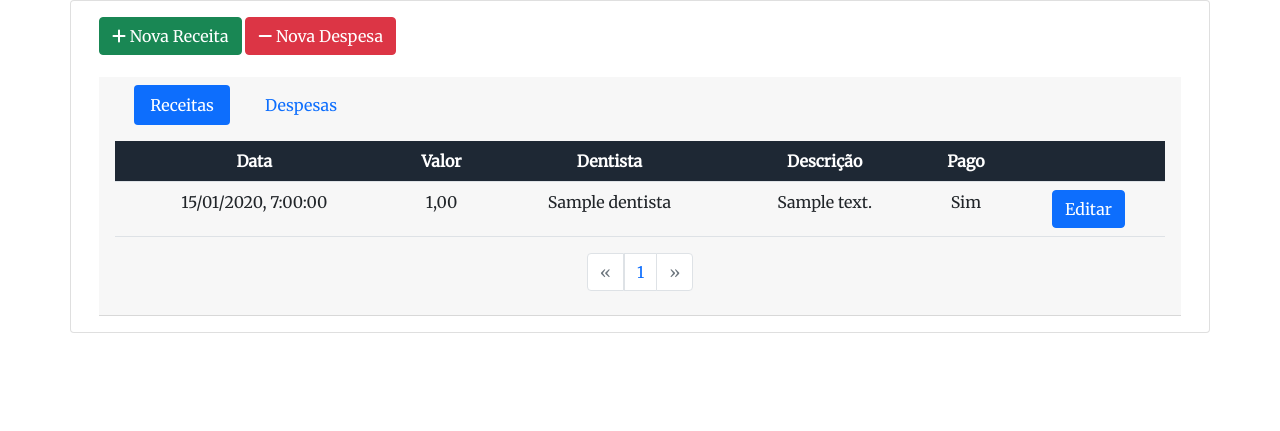
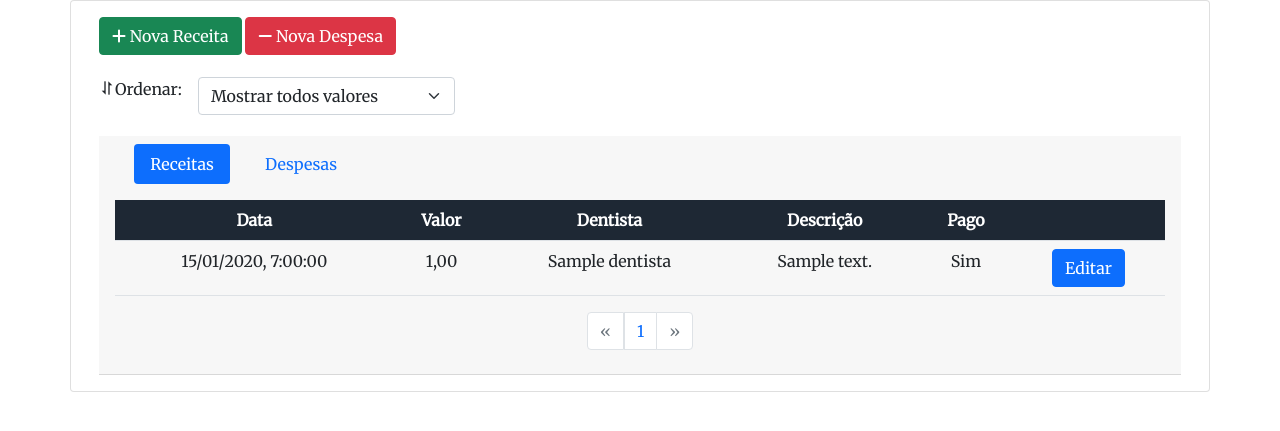
Before and after one commit to marcusvcalves/Django_Sistema_Clinica, a Django app: page /financeiro in a window 1280 px wide. Shown: the part 56-487 px from the top of the page. Run offline with Django 4.2, Linux system fonts and the light colour scheme; a user stored in the database is signed in; tables that the repository leaves empty hold one stand-in row (values such as "Sample post"); some libraries are stand-ins or nearby versions.

Commit message:
função de ordenar financeiro

```diff
--- a/Sistema/models.py
+++ b/Sistema/models.py
@@ -1,4 +1,5 @@
 from django.db import models
+from django.utils import timezone
 
 
 class Cliente(models.Model):
@@ -41,7 +42,7 @@ class Dentista(models.Model):
 
 
 class Receita(models.Model):
-    date = models.DateTimeField(auto_now_add=True)
+    date = models.DateTimeField(default=timezone.now, editable=True)
     value = models.DecimalField(max_digits=12,decimal_places=2)
     dentista = models.ForeignKey(Dentista, on_delete=models.CASCADE)
     desc = models.CharField(max_length=300, blank=True, null=True)
@@ -52,7 +53,7 @@ class Receita(models.Model):
         return template.format(self)
 
 class Despesa(models.Model):
-    date = models.DateTimeField(auto_now_add=True)
+    date = models.DateTimeField(default=timezone.now, editable=True)
     value = models.DecimalField(max_digits=12,decimal_places=2)
     desc = models.CharField(max_length=300, blank=True, null=True)
 
--- a/Sistema/static/css/financeiro.css
+++ b/Sistema/static/css/financeiro.css
@@ -23,3 +23,13 @@ a, a:visited { text-decoration: none; }
 th{
     color: white;
 }
+.filter{
+    padding-top:2%;
+}
+#sortForm{
+    padding-top:2%;
+    width: 100%;
+    display: flex;
+    flex-direction: row;
+    gap: 1em;
+}
--- a/Sistema/static/js/clientes.js
+++ b/Sistema/static/js/clientes.js
@@ -17,7 +17,7 @@ function cepMascara(cep) {
     }
 }
 
-const input = document.getElementById('Cpf');
+const input = document.getElementById('cpf');
 
 input.addEventListener('keypress', () => {
     let inputLength = input.value.length;
--- a/Sistema/templates/clientes/clientes.html
+++ b/Sistema/templates/clientes/clientes.html
@@ -77,7 +77,7 @@
               >
               <input
                 type="text"
-                id="clienteCpf"
+                id="cpf"
                 minlength="14"
                 maxlength="14"
                 class="form-control"
--- a/Sistema/templates/clientes/editar_cliente.html
+++ b/Sistema/templates/clientes/editar_cliente.html
@@ -63,7 +63,7 @@
         <label for="clientCpf" class="form-label">CPF</label>
         <input
           type="text"
-          id="Cpf"
+          id="cpf"
           minlength="14"
           maxlength="14"
           value="{{cliente.cpf}}"
--- a/Sistema/templates/dentistas/dentistas.html
+++ b/Sistema/templates/dentistas/dentistas.html
@@ -77,7 +77,7 @@
               >
               <input
                 type="text"
-                id="clienteCpf"
+                id="cpf"
                 minlength="14"
                 maxlength="14"
                 class="form-control"
--- a/Sistema/templates/dentistas/editar_dentista.html
+++ b/Sistema/templates/dentistas/editar_dentista.html
@@ -59,7 +59,7 @@
         <label for="dentistCpf" class="form-label">CPF</label>
         <input
           type="text"
-          id="Cpf"
+          id="cpf"
           minlength="14"
           maxlength="14"
           value="{{dentista.cpf}}"
--- a/Sistema/templates/financeiro/financeiro.html
+++ b/Sistema/templates/financeiro/financeiro.html
@@ -18,6 +18,10 @@
     <meta http-equiv="X-UA-Compatible" content="IE=edge">
     <meta name="viewport" content="width=device-width, initial-scale=1.0">
     <link rel="stylesheet" type="text/css" href="{% static 'css/financeiro.css' %}"/>
+    <link
+    href="https://cdn.jsdelivr.net/npm/boxicons@2.0.5/css/boxicons.min.css"
+    rel="stylesheet"
+  />
     <title>Financeiro</title>
   </head>
   <body>
@@ -94,6 +98,25 @@
         <div class="card-body">
           <button type="button" class="btn btn-success buttonReceita" data-bs-toggle="modal" data-bs-target="#modalReceita"><i class="fa-solid fa-plus"></i> Nova Receita</button>
           <button type="button" class="btn btn-danger buttonDespesa" data-bs-toggle="modal" data-bs-target="#modalDespesa"><i class="fa-solid fa-minus"></i> Nova Despesa</button>
+          <form id="sortForm" action="financeiro" method="get">
+            <div>
+              <label for="sort"><i class="bx bx-sort"></i>Ordenar:</label>
+            </div>
+            <div>
+              <select class= "form-select" name="sort" onChange="sortForm.submit();">
+                {% if sort == "0" %}
+                <option value="0" selected>Mostrar todos valores</option>
+                {% else %}
+                <option value="0">Mostrar todos valores</option>
+                {% endif %}
+                {% if sort == "1" %}
+                <option value="1" selected>Mostrar receitas não pagas</option>
+                {% else %}
+                <option value="1">Mostrar receitas não pagas</option>
+                {% endif %}
+              </select>
+            </div>
+          </form>
           <div class="card-header cardContent">
             <ul class="nav nav-pills mb-3" id="pills-tab" role="tablist">
               <li class="nav-item" role="presentation">
--- a/Sistema/urls.py
+++ b/Sistema/urls.py
@@ -18,7 +18,7 @@ urlpatterns = [
     path('editar_dentista/<int:dentista_id>/', editar_dentista, name="editar_dentista"),
     path('excluir_dentista/<int:dentista_id>/', excluir_dentista, name="excluir_dentista"),
     path('confirmar_exclusao_dentista/<int:dentista_id>/', confirmar_exclusao_dentista, name="confirmar_exclusao_dentista"),
-    path('financeiro', financeiro),
+    path('financeiro', financeiro, name="financeiro"),
     path('financeiro/', cadastrar_transacao, name="cadastrar_transacao"),
     path('editar_receita/<int:receita_id>/', editar_receita, name="editar_receita"),
     path('excluir_receita/<int:receita_id>/', excluir_receita, name="excluir_receita"),
--- a/Sistema/views.py
+++ b/Sistema/views.py
@@ -1,5 +1,5 @@
 from .models import Cliente, Receita, Despesa, Event, Dentista
-from django.db.models import Sum, F
+from django.db.models import Sum, F, Q
 from django.db.models.functions import Coalesce
 from django.db.models.fields import DecimalField
 from django.http import HttpResponseRedirect, JsonResponse
@@ -8,8 +8,7 @@ from django.core.paginator import Paginator
 from django.utils import timezone
 from django.contrib.auth import authenticate, login, logout
 from django.contrib.auth.decorators import login_required
-from datetime import datetime
-from decimal import Decimal
+from datetime import datetime, timedelta
 
 def login_view(request):
     if request.method == "POST":
@@ -59,7 +58,7 @@ def home(request):
 
 @login_required(login_url='/login')
 def clientes(request):
-    p = Paginator(Cliente.objects.get_queryset().order_by('id'), 10)
+    p = Paginator(Cliente.objects.get_queryset().order_by('-id'), 10)
     page = request.GET.get('page')
     clientes = p.get_page(page)
 
@@ -132,7 +131,7 @@ def confirmar_exclusao(request, cliente_id):
 
 @login_required(login_url='/login')
 def dentistas(request):
-    p = Paginator(Dentista.objects.get_queryset().order_by('id'), 10)
+    p = Paginator(Dentista.objects.get_queryset().order_by('-id'), 10)
     page = request.GET.get('page')
     dentistas = p.get_page(page)
 
@@ -204,22 +203,44 @@ def confirmar_exclusao_dentista(request, dentista_id):
 
 @login_required(login_url='/login')
 def financeiro(request):
-    pReceita = Paginator(Receita.objects.get_queryset().order_by('id'),10)
-    pDespesa = Paginator(Despesa.objects.get_queryset().order_by('id'),10)
+    pReceita = Paginator(Receita.objects.get_queryset().order_by('-date'),10)
+    pDespesa = Paginator(Despesa.objects.get_queryset().order_by('-date'),10)
     dentistas = Dentista.objects.all().order_by('name')
     page = request.GET.get('page')
     pg = request.GET.get('pg')
     receita = pReceita.get_page(page)
     despesa = pDespesa.get_page(pg)
     tab_shown = "receita" if page else "despesa" if pg else "receita"
-    context = {
-        "receita": receita,
-        "despesa": despesa,
-        "tab_shown": tab_shown,
-        "dentistas": dentistas
-    }
 
-    return render(request, "financeiro/financeiro.html", context)
+
+    if 'sort' in request.GET:
+        sort = request.GET.get('sort')
+        if sort == "0":
+            pReceita = Paginator(Receita.objects.get_queryset().order_by('-date'),10)
+            receita = pReceita.get_page(page)
+        if sort == "1":
+            pReceita = Paginator(Receita.objects.get_queryset().order_by('-date').filter(pago=False),10)
+            receita = pReceita.get_page(page)
+
+        context = {
+            'sort' : sort,
+            "receita": receita,
+            "despesa": despesa,
+            "tab_shown": tab_shown,
+            "dentistas": dentistas,
+            }
+        return render(request, "financeiro/financeiro.html", context)
+    else:
+        context = {
+            "receita": receita,
+            "despesa": despesa,
+            "tab_shown": tab_shown,
+            "dentistas": dentistas,
+        }
+
+        return render(request, "financeiro/financeiro.html", context)
+
+
 
 @login_required(login_url='/login')
 def cadastrar_transacao(request):
```
Also changed, not shown: Sistema/templates/navbar/navbarClientes.html (+4 -4 lines), Sistema/migrations/0006_alter_despesa_date_alter_receita_date.py (added), Sistema/static/js/financeiro.js (added).
